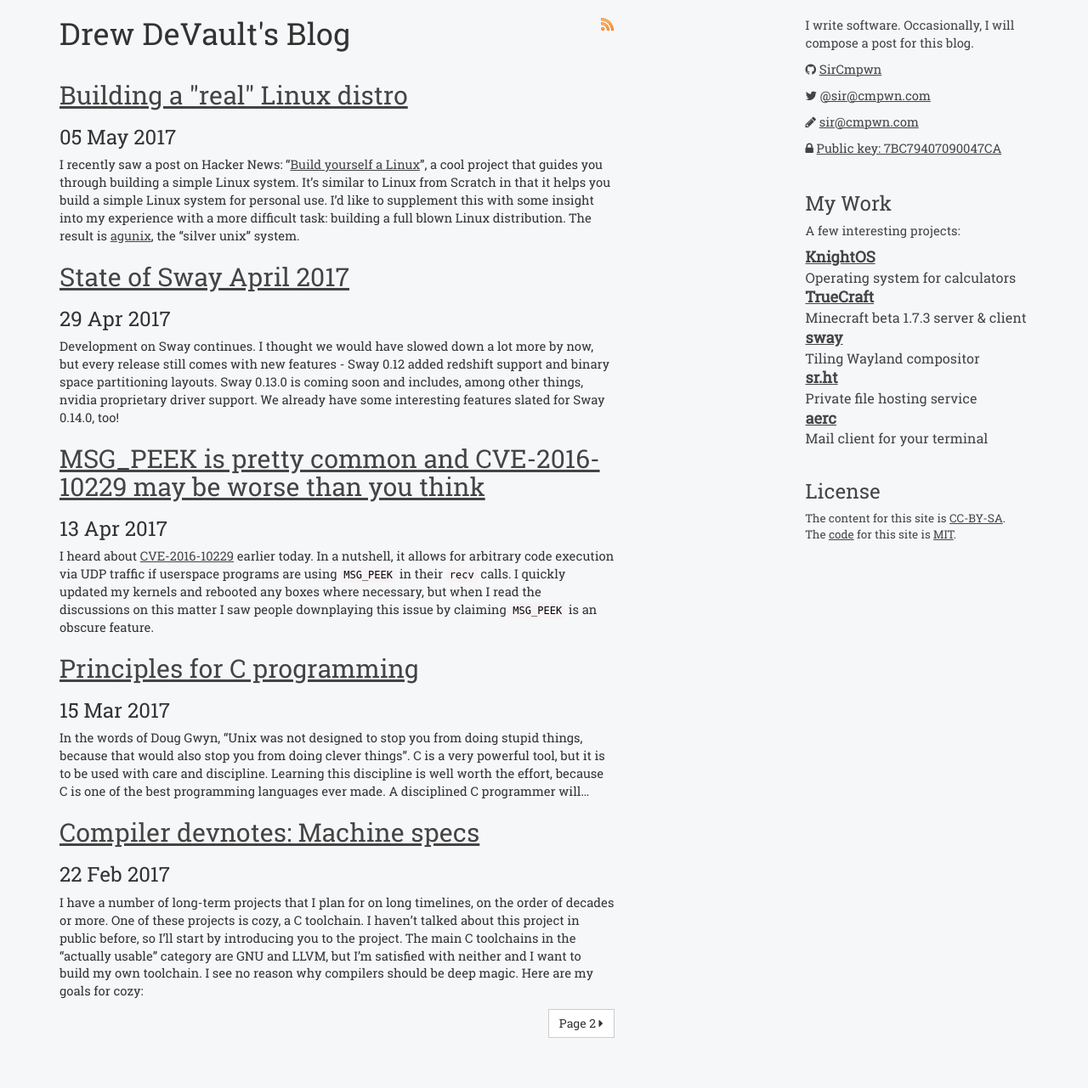
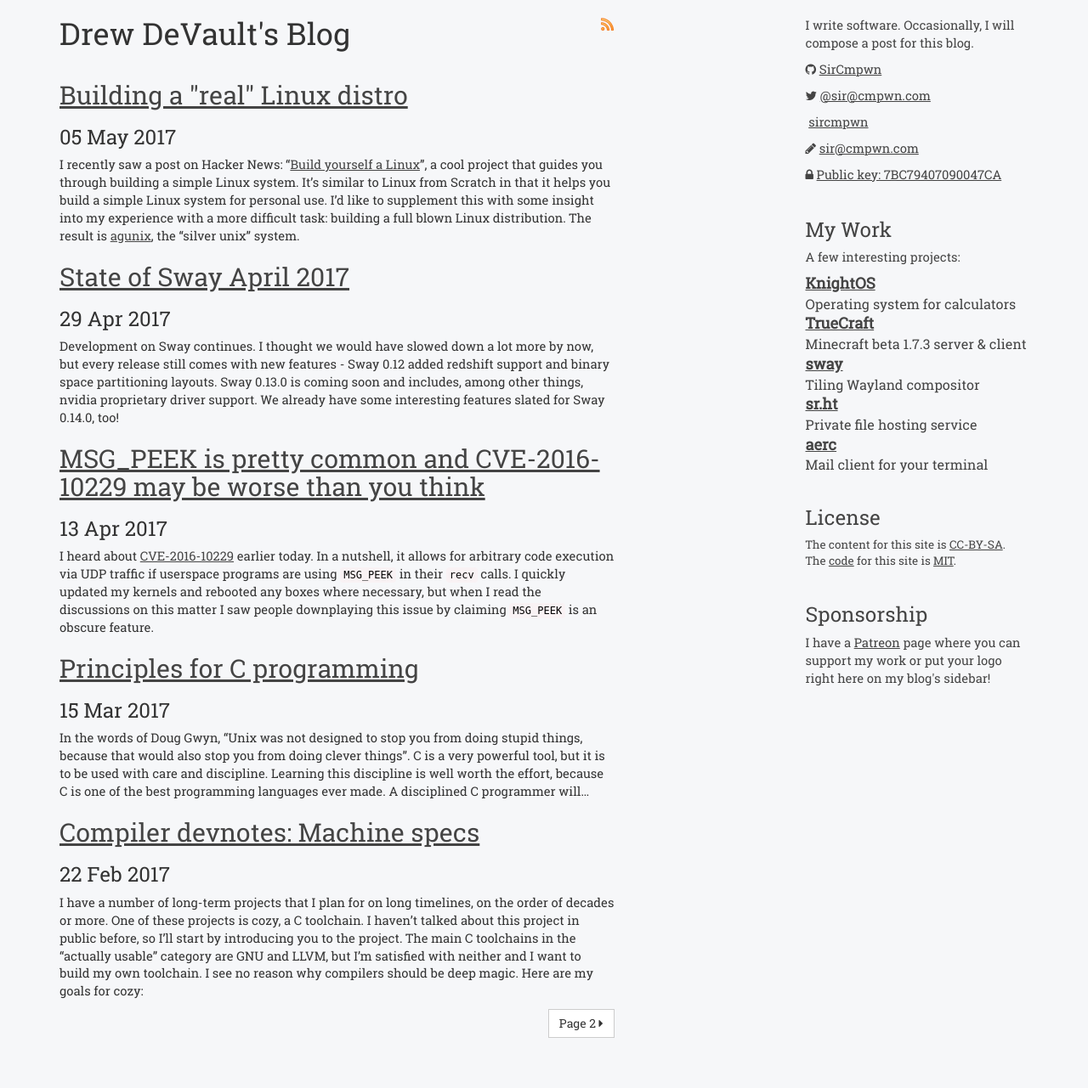
Before and after one commit to stormblog/sircmpwn.github.io, a Jekyll site: the page built from index.html, in a window 1280 px wide. Shown: the whole page at 85% size. Built offline with Jekyll 4.4.1, drawn with Linux system fonts in a browser that asks for light colours.

Commit message:
Mention patreon on sidebar

```diff
--- a/_layouts/page.html
+++ b/_layouts/page.html
@@ -26,6 +26,10 @@ layout: base
         <p>
             <i class="fa fa-twitter"></i>
             <a href="https://cmpwn.com/@sir">@sir@cmpwn.com</a>
+        </p>
+        <p>
+            <i class="fa fa-patreon"></i>
+            <a href="https://patreon.com/sircmpwn">sircmpwn</a>
         </p>
         <p>
             <i class="fa fa-pencil"></i>
@@ -75,6 +79,11 @@ layout: base
         The <a href="https://github.com/SirCmpwn/sircmpwn.github.io">code</a> for this site is
         <a href="https://github.com/SirCmpwn/sircmpwn.github.io/blob/master/LICENSE">MIT</a>.
         </p>
+        <h3>Sponsorship</h3>
+        <p>
+          I have a <a href="https://patreon.com/sircmpwn">Patreon</a> page where you can support my work
+          or put your logo right here on my blog's sidebar!
+        </p>
         <div class="spacer" style="margin-top: 50px;"></div>
     </div>
 </div>
```
